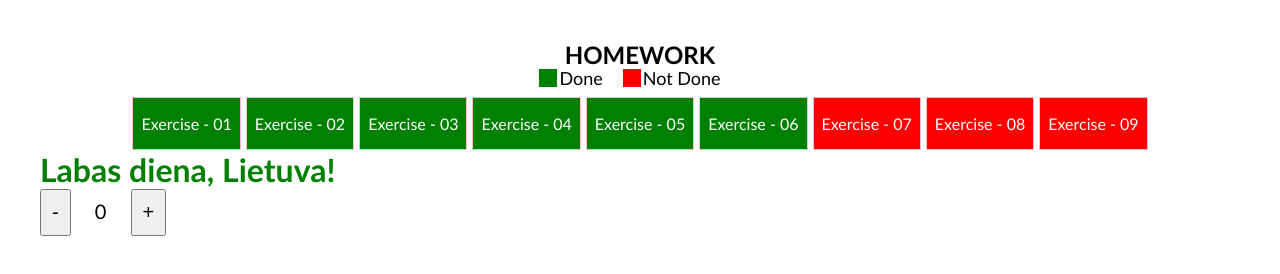
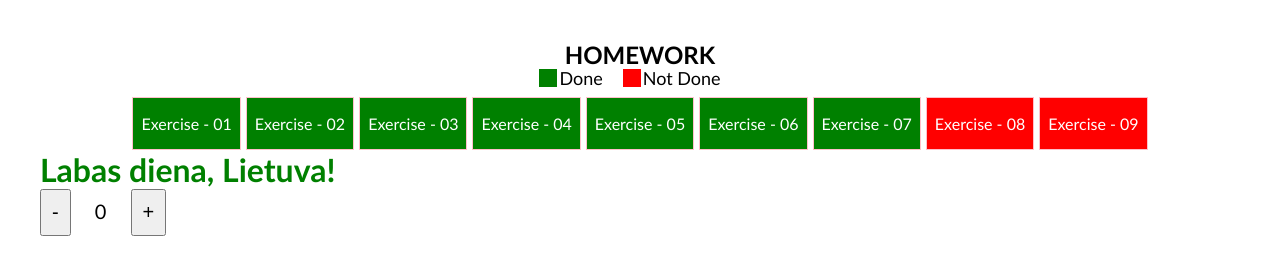
Before and after one commit to Zukauskas/js-dom, a website: page index.html in a window 1280 px wide. Drawn offline with Linux system fonts and the light colour scheme.

Commit message:
Sevent done

```diff
--- a/index.html
+++ b/index.html
@@ -24,7 +24,7 @@
             <a href="./exercises/04/index.html" class="done">Exercise - 04</a>
             <a href="./exercises/05/index.html" class="done">Exercise - 05</a>
             <a href="./exercises/06/index.html" class="done">Exercise - 06</a>
-            <a href="./exercises/07/index.html" class="notdone">Exercise - 07</a>
+            <a href="./exercises/07/index.html" class="done">Exercise - 07</a>
             <a href="./exercises/08/index.html" class="notdone">Exercise - 08</a>
             <a href="./exercises/09/index.html" class="notdone">Exercise - 09</a>
 
```
